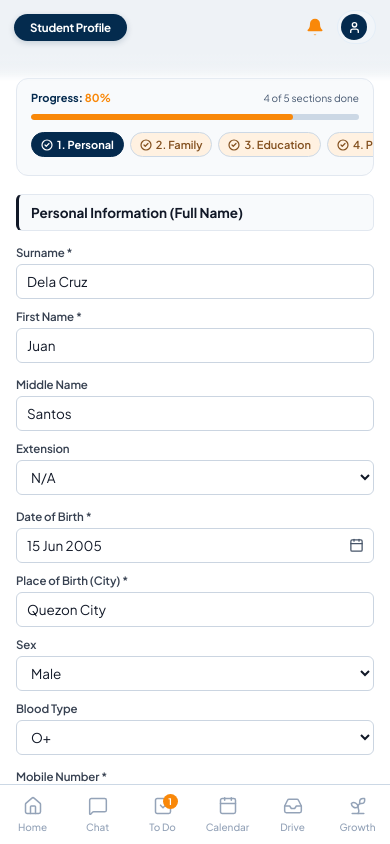
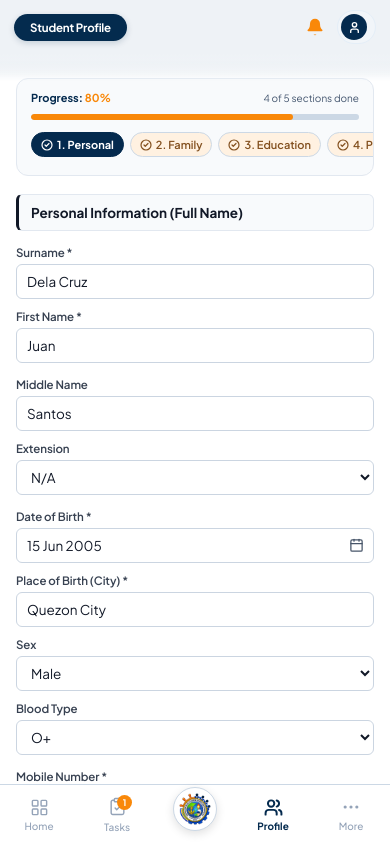
Before and after one commit to PSYDN26/rdesignSYS, a React (Vite) app: page / in a window 390 px wide. Built offline with nearby package versions, Linux system fonts and the light colour scheme.

Commit message:
feat(mobile): implement 5-item bottom navigation with center crest and more drawer

```diff
--- a/src/components/MobileBottomNav.jsx
+++ b/src/components/MobileBottomNav.jsx
@@ -1,54 +1,169 @@
-import React from 'react';
+import React, { useState } from 'react';
 import {
-  Home,
-  MessageSquare,
-  CheckSquare,
-  Calendar,
-  Inbox,
-  Sprout
+  LayoutGrid,
+  ClipboardCheck,
+  Users,
+  MoreHorizontal,
+  Building2,
+  GraduationCap,
+  Wallet,
+  TrendingUp,
+  SlidersHorizontal,
+  HelpCircle,
+  LogOut,
+  X
 } from 'lucide-react';
+import crestImg from '../assets/SCMBT_Crest.png';
 
 export default function MobileBottomNav({
-  activeTab = 'home',
+  activeTab = 'profile',
   onTabSelect,
   todoBadge = 1
 }) {
-  const tabs = [
-    { id: 'home', label: 'Home', icon: Home, solid: true },
-    { id: 'chat', label: 'Chat', icon: MessageSquare },
-    { id: 'todo', label: 'To Do', icon: CheckSquare, badge: todoBadge },
-    { id: 'calendar', label: 'Calendar', icon: Calendar },
-    { id: 'drive', label: 'Drive', icon: Inbox },
-    { id: 'growth', label: 'Growth', icon: Sprout },
+  const [isMoreOpen, setIsMoreOpen] = useState(false);
+
+  const mainTabs = [
+    { id: 'home', label: 'Home', icon: LayoutGrid },
+    { id: 'todo', label: 'Tasks', icon: ClipboardCheck, badge: todoBadge },
+    // Center is Crest
+    { id: 'profile', label: 'Profile', icon: Users },
+    { id: 'more', label: 'More', icon: MoreHorizontal, isAction: true },
   ];
 
+  const moreItems = [
+    { id: 'campus', label: 'Campus', icon: Building2 },
+    { id: 'academics', label: 'Academics', icon: GraduationCap },
+    { id: 'finance', label: 'Finance', icon: Wallet },
+    { id: 'analytics', label: 'Analytics', icon: TrendingUp },
+    { id: 'settings', label: 'Settings', icon: SlidersHorizontal },
+    { id: 'support', label: 'Support', icon: HelpCircle },
+    { id: 'signout', label: 'Signout', icon: LogOut, isDanger: true },
+  ];
+
+  const handleTabClick = (tab) => {
+    if (tab.isAction) {
+      setIsMoreOpen(true);
+    } else {
+      if (onTabSelect) onTabSelect(tab.id);
+    }
+  };
+
+  const handleMoreSelect = (itemId) => {
+    setIsMoreOpen(false);
+    if (itemId === 'signout') {
+      alert('Signed out successfully.');
+    } else if (onTabSelect) {
+      onTabSelect(itemId);
+    }
+  };
+
   return (
+    <>
       <nav className="mobile-bottom-bar" aria-label="Mobile Navigation">
-      {tabs.map((tab) => {
-        const Icon = tab.icon;
-        const isActive = activeTab === tab.id;
+        {/* Item 1: Home / Dashboard */}
+        <button
+          type="button"
+          className={`mobile-tab-btn ${activeTab === 'home' ? 'active' : ''}`}
+          onClick={() => handleTabClick(mainTabs[0])}
+          aria-current={activeTab === 'home' ? 'page' : undefined}
+          title="Home"
+        >
+          <LayoutGrid size={19} strokeWidth={activeTab === 'home' ? 2.5 : 1.8} />
+          <span>Home</span>
+        </button>
+
+        {/* Item 2: Tasks (with amber badge) */}
+        <button
+          type="button"
+          className={`mobile-tab-btn ${activeTab === 'todo' ? 'active' : ''}`}
+          onClick={() => handleTabClick(mainTabs[1])}
+          aria-current={activeTab === 'todo' ? 'page' : undefined}
+          title="Tasks"
+        >
+          <div style={{ position: 'relative' }}>
+            <ClipboardCheck size={19} strokeWidth={activeTab === 'todo' ? 2.5 : 1.8} />
+            {todoBadge ? (
+              <span className="mobile-badge-pill">{todoBadge}</span>
+            ) : null}
+          </div>
+          <span>Tasks</span>
+        </button>
+
+        {/* Center: Crest */}
+        <button
+          type="button"
+          className="mobile-crest-btn"
+          onClick={() => onTabSelect && onTabSelect('home')}
+          title="SCMBT Portal Home"
+          aria-label="SCMBT Crest"
+        >
+          <div className="mobile-crest-circle">
+            <img src={crestImg} alt="SCMBT Crest" className="mobile-crest-img" />
+          </div>
+        </button>
+
+        {/* Item 3: Profile */}
+        <button
+          type="button"
+          className={`mobile-tab-btn ${activeTab === 'profile' ? 'active' : ''}`}
+          onClick={() => handleTabClick(mainTabs[2])}
+          aria-current={activeTab === 'profile' ? 'page' : undefined}
+          title="Profile"
+        >
+          <Users size={19} strokeWidth={activeTab === 'profile' ? 2.5 : 1.8} />
+          <span>Profile</span>
+        </button>
+
+        {/* More icon */}
+        <button
+          type="button"
+          className={`mobile-tab-btn ${isMoreOpen ? 'active' : ''}`}
+          onClick={() => handleTabClick(mainTabs[3])}
+          title="More options"
+          aria-label="More"
+        >
+          <MoreHorizontal size={20} strokeWidth={1.8} />
+          <span>More</span>
+        </button>
+      </nav>
+
+      {/* More Options Bottom Sheet */}
+      {isMoreOpen && (
+        <div className="mobile-more-backdrop" onClick={() => setIsMoreOpen(false)}>
+          <div className="mobile-more-sheet" onClick={(e) => e.stopPropagation()}>
+            <div className="mobile-more-header">
+              <span className="mobile-more-title">More Navigation</span>
+              <button
+                type="button"
+                className="mobile-more-close"
+                onClick={() => setIsMoreOpen(false)}
+                aria-label="Close"
+              >
+                <X size={18} />
+              </button>
+            </div>
+            <div className="mobile-more-grid">
+              {moreItems.map((item) => {
+                const Icon = item.icon;
+                const isSelected = activeTab === item.id;
                 return (
                   <button
-            key={tab.id}
+                    key={item.id}
                     type="button"
-            className={`mobile-tab-btn ${isActive ? 'active' : ''}`}
-            onClick={() => onTabSelect(tab.id)}
-            aria-current={isActive ? 'page' : undefined}
+                    className={`mobile-more-item ${isSelected ? 'active' : ''} ${item.isDanger ? 'danger' : ''}`}
+                    onClick={() => handleMoreSelect(item.id)}
                   >
-            <div style={{ position: 'relative' }}>
-              <Icon
-                size={20}
-                strokeWidth={isActive ? 2.5 : 1.8}
-                fill={isActive && tab.solid ? 'currentColor' : 'none'}
-              />
-              {tab.badge ? (
-                <span className="mobile-badge-pill">{tab.badge}</span>
-              ) : null}
+                    <div className="mobile-more-icon-box">
+                      <Icon size={18} />
                     </div>
-            <span>{tab.label}</span>
+                    <span>{item.label}</span>
                   </button>
                 );
               })}
-    </nav>
+            </div>
+          </div>
+        </div>
+      )}
+    </>
   );
 }
--- a/src/index.css
+++ b/src/index.css
@@ -1321,7 +1321,7 @@ button:active {
     position: absolute;
     top: -2px;
     right: calc(50% - 15px);
-    background: var(--accent-red);
+    background: #F98809;
     color: #ffffff;
     font-size: 9px;
     font-weight: 700;
@@ -1331,6 +1331,147 @@ button:active {
     display: flex;
     align-items: center;
     justify-content: center;
+  }
+
+  /* Center Crest Button */
+  .mobile-crest-btn {
+    display: flex;
+    flex-direction: column;
+    align-items: center;
+    justify-content: center;
+    flex: 1;
+    background: transparent;
+    border: none;
+    cursor: pointer;
+    padding: 0;
+  }
+
+  .mobile-crest-circle {
+    width: 44px;
+    height: 44px;
+    border-radius: 50%;
+    background: #ffffff;
+    box-shadow: 0 3px 10px rgba(0, 0, 0, 0.12);
+    border: 1px solid var(--border-subtle);
+    display: flex;
+    align-items: center;
+    justify-content: center;
+    margin-top: -12px;
+    transition: transform 0.15s ease;
+  }
+
+  .mobile-crest-btn:active .mobile-crest-circle {
+    transform: scale(0.94);
+  }
+
+  .mobile-crest-img {
+    width: 32px;
+    height: 32px;
+    object-fit: contain;
+    display: block;
+  }
+
+  /* More Options Bottom Sheet */
+  .mobile-more-backdrop {
+    position: fixed;
+    inset: 0;
+    background: rgba(15, 23, 42, 0.45);
+    backdrop-filter: blur(4px);
+    z-index: 120;
+    display: flex;
+    align-items: flex-end;
+    justify-content: center;
+    animation: fadeIn 0.18s ease-out;
+  }
+
+  .mobile-more-sheet {
+    background: #ffffff;
+    width: 100%;
+    max-width: 480px;
+    border-radius: 20px 20px 0 0;
+    box-shadow: 0 -8px 28px rgba(0, 0, 0, 0.18);
+    padding: 18px 20px 32px;
+    animation: slideUp 0.22s cubic-bezier(0.16, 1, 0.3, 1);
+  }
+
+  .mobile-more-header {
+    display: flex;
+    align-items: center;
+    justify-content: space-between;
+    padding-bottom: 12px;
+    border-bottom: 1px solid var(--border-subtle);
+    margin-bottom: 16px;
+  }
+
+  .mobile-more-title {
+    font-size: 13px;
+    font-weight: 700;
+    color: var(--text-primary);
+    text-transform: uppercase;
+    letter-spacing: 0.05em;
+  }
+
+  .mobile-more-close {
+    width: 28px;
+    height: 28px;
+    border-radius: 50%;
+    display: flex;
+    align-items: center;
+    justify-content: center;
+    background: #f1f5f9;
+    color: #64748b;
+    border: none;
+    cursor: pointer;
+  }
+
+  .mobile-more-grid {
+    display: grid;
+    grid-template-columns: repeat(4, 1fr);
+    gap: 12px 6px;
+  }
+
+  .mobile-more-item {
+    display: flex;
+    flex-direction: column;
+    align-items: center;
+    justify-content: center;
+    gap: 6px;
+    padding: 8px 4px;
+    background: transparent;
+    border: none;
+    border-radius: 10px;
+    color: #64748b;
+    font-size: 11px;
+    font-weight: 500;
+    cursor: pointer;
+    transition: background 0.15s;
+  }
+
+  .mobile-more-item:hover,
+  .mobile-more-item.active {
+    background: #f1f5f9;
+    color: var(--blue);
+  }
+
+  .mobile-more-item.danger {
+    color: #ef4444;
+  }
+
+  .mobile-more-icon-box {
+    width: 40px;
+    height: 40px;
+    border-radius: 10px;
+    background: #f8fafc;
+    border: 1px solid var(--border-subtle);
+    display: flex;
+    align-items: center;
+    justify-content: center;
+    color: inherit;
+  }
+
+  .mobile-more-item.active .mobile-more-icon-box {
+    background: #e2e8f0;
+    border-color: #cbd5e1;
   }
 }
 
@@ -1488,3 +1629,8 @@ button:active {
   from { transform: scale(0.96); opacity: 0; }
   to { transform: scale(1); opacity: 1; }
 }
+
+@keyframes slideUp {
+  from { transform: translateY(100%); }
+  to { transform: translateY(0); }
+}
```
Lines whose indentation alone changed are shown as unchanged.
